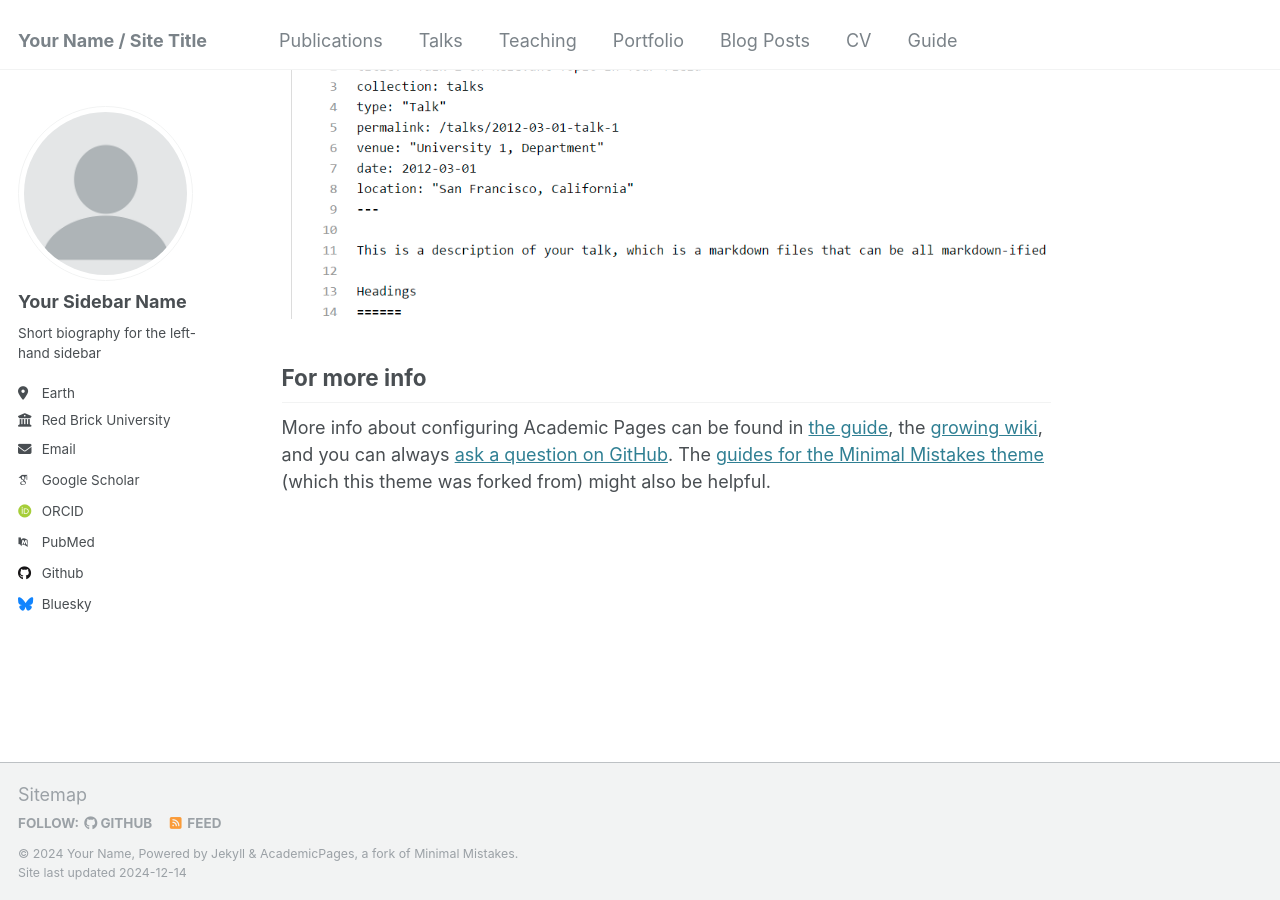
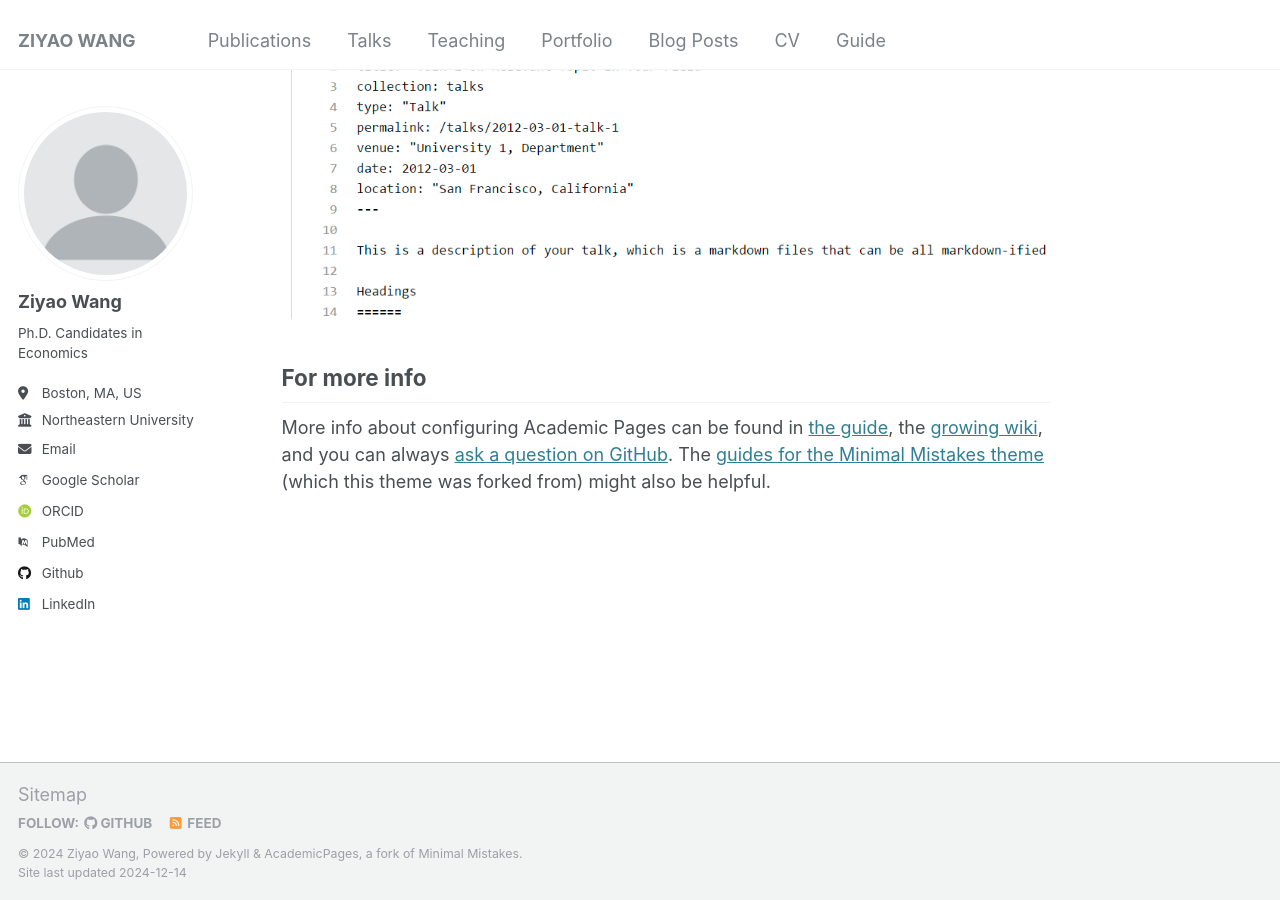
Before and after one commit to ziyaowangecon/ziyaowangecon.github.io, a Jekyll site: the page built from _pages/about.md, in a window 1280 px wide and 900 px high, scrolled down 2643 px. Built offline with Jekyll 4.4.1, drawn with Linux system fonts in a browser that asks for light colours; some web fonts are replaced.

Commit message:
Update _config.yml

```diff
--- a/_config.yml
+++ b/_config.yml
@@ -8,13 +8,13 @@
 
 # Basic Site Settings
 locale                   : "en-US"
-title                    : "Your Name / Site Title"
+title                    : "ZIYAO WANG"
 title_separator          : "-"
-name                     : &name "Your Name"
-description              : &description "personal description"
-url                      : https://academicpages.github.io # the base hostname & protocol for your site e.g. "https://[your GitHub username].github.io"
+name                     : &name "Ziyao Wang"
+description              : &description "Ziyao Wang | Ph.D. in Economics at Northeastern University"
+url                      : https://ziyaowangecon.github.io # the base hostname & protocol for your site e.g. "https://[your GitHub username].github.io"
 baseurl                  : "" # the subpath of your site, e.g. "/blog"
-repository               : "academicpages/academicpages.github.io"
+repository               : "ziyaowangecon/ziyaowangecon.github.io"
 
 # Site Author - The following control what appear as part of the author content on the side bar.
 #               If a field is blank the icon and link will not appear, otherwise it will be shown.
@@ -22,13 +22,13 @@ repository               : "academicpages/academicpages.github.io"
 author:
   # Biographic information
   avatar           : "profile.png"
-  name             : "Your Sidebar Name"
+  name             : "Ziyao Wang"
   pronouns         : # example: "she/her"
-  bio              : "Short biography for the left-hand sidebar"
-  location         : "Earth"
-  employer         : "Red Brick University"
+  bio              : "Ph.D. Candidates in Economics"
+  location         : "Boston, MA, US"
+  employer         : "Northeastern University"
   uri              : # URL
-  email            : "none@example.org"
+  email            : "wang.ziyao1@northeastern.edu"
 
   # Academic websites
   arxiv            : # URL - Update with the correct link to your profile
@@ -44,12 +44,12 @@ author:
   bitbucket        : # Username - Update with your username on the site
   codepen          : # Username
   dribbble         : # Username
-  github           : "academicpages"
+  github           : "ziyaowangecon"
   kaggle           : # Username
   stackoverflow    : # User number or user number and name (i.e., use "1" or "1/jeff-atwood")
 
   # Social media
-  bluesky          : "bsky.app" # Replace this with you Bluesky username
+  bluesky          : # "bsky.app" # Replace this with you Bluesky username
   facebook         : # Username
   flickr           : # Username
   foursquare       : # Username
@@ -58,7 +58,7 @@ author:
   keybase          : # Username
   instagram        : # Username
   lastfm           : # Username
-  linkedin         : # Username
+  linkedin         : "ziyao-wang-365987184"
   mastodon         : # URL
   medium           : # URL
   pinterest        : # Username
```
